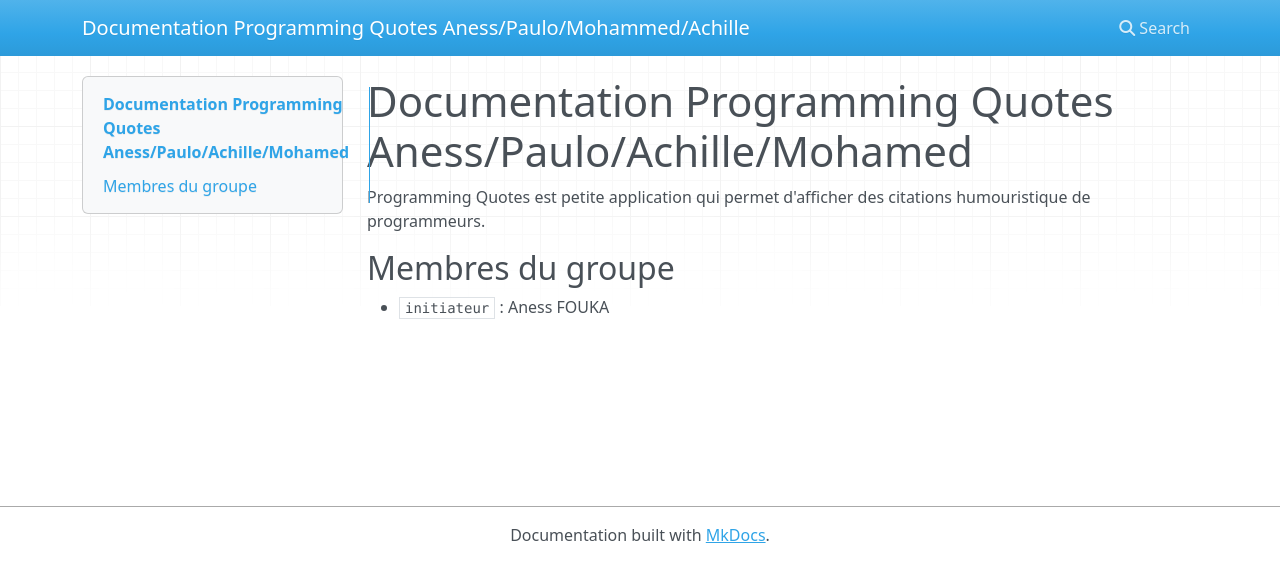
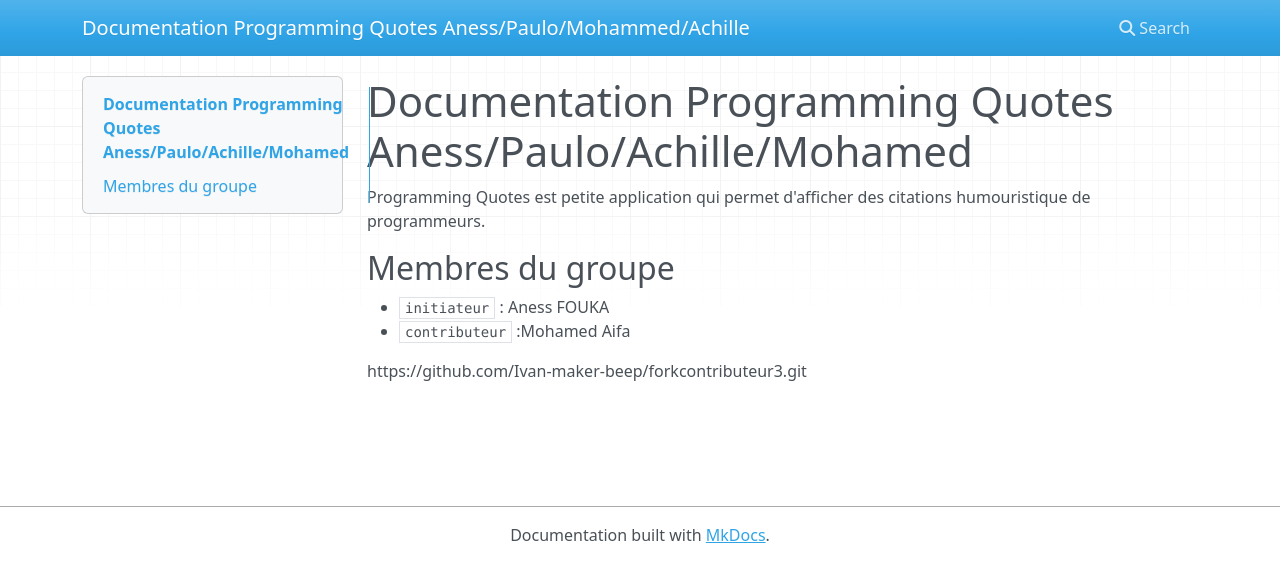
Before and after one commit to efrei-git/quotes-docs-aness-mohammed-paulo-achille, an MkDocs documentation site: the page built from docs/index.md, in a window 1280 px wide. Shown: the top 582 px of the page. Built offline with MkDocs 1.6.1, drawn with Linux system fonts in a browser that asks for light colours; nearby versions of some CDN libraries.

Commit message:
Complete index.md and README.md (Contributor 3)

```diff
--- a/docs/index.md
+++ b/docs/index.md
@@ -5,3 +5,6 @@ Programming Quotes est petite application qui permet d'afficher des citations hu
 ## Membres du groupe
 
 - `initiateur` : Aness FOUKA
+- `contributeur` :Mohamed Aifa
+
+  https://github.com/Ivan-maker-beep/forkcontributeur3.git
```
